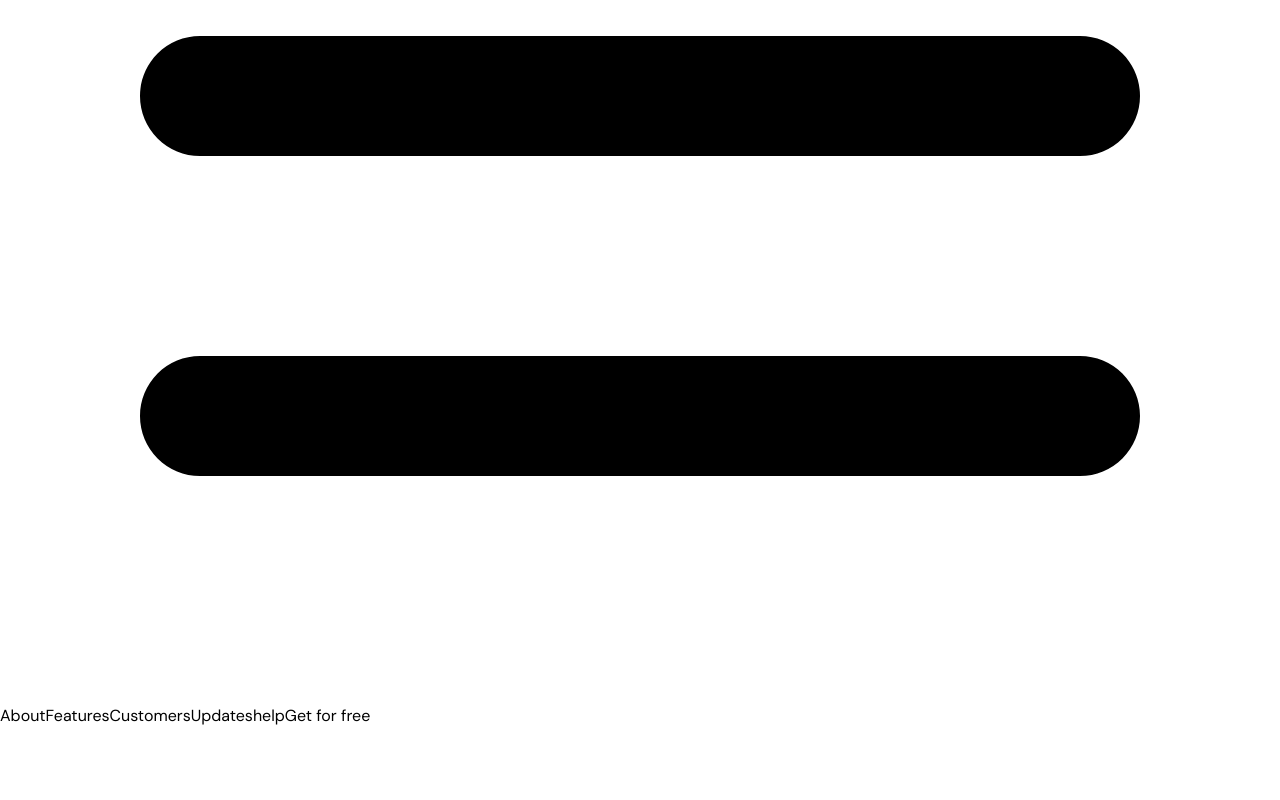
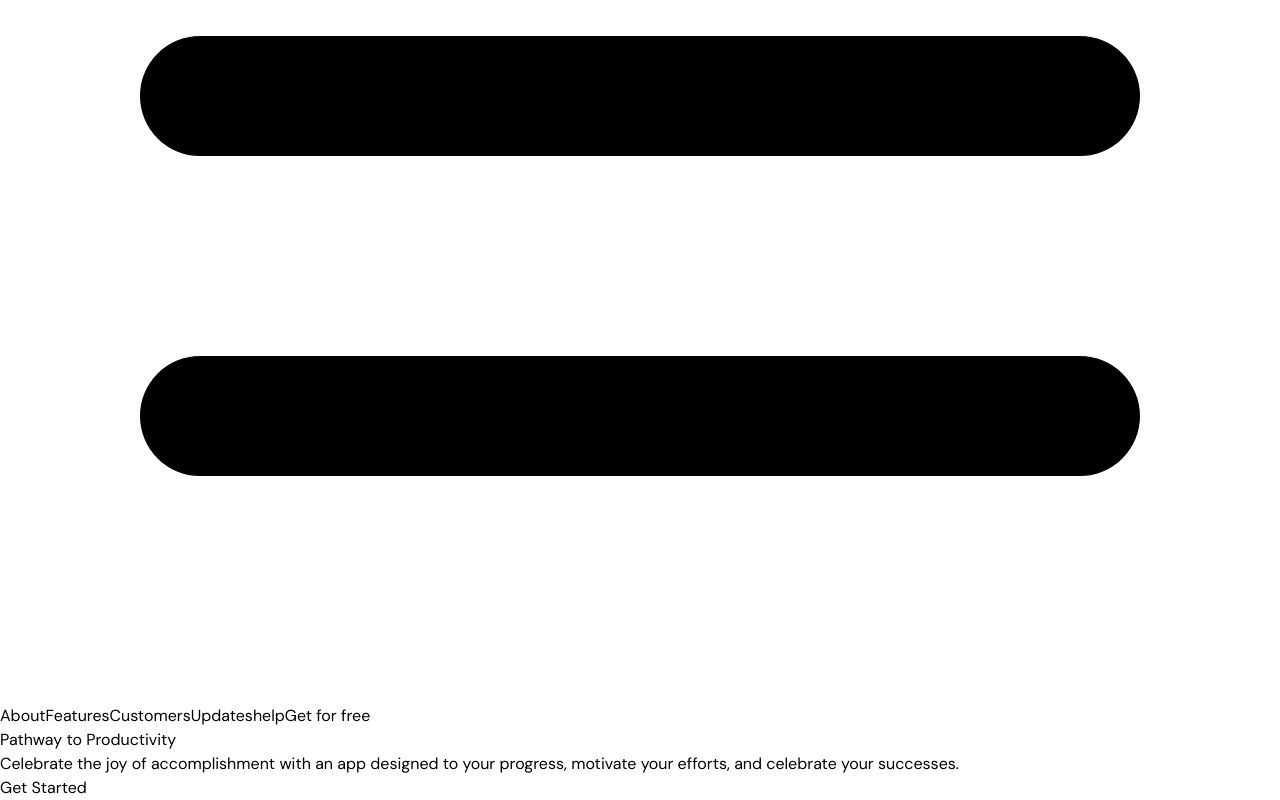
Before and after one commit to sdgsnehal/light-saas-landing-page, a Next.js app: page / in a window 1280 px wide. Shown: the part 1944-2744 px from the top of the page. Before the commit the page ends 2672 px from the top, so only its background shows below. Built offline with nearby package versions, Linux system fonts and the light colour scheme.

Commit message:
feat(page.tsx): add Hero component to the Home page for improved user experience feat(Hero.tsx): implement Hero component with content to showcase app features and encourage user engagement

```diff
--- a/src/app/page.tsx
+++ b/src/app/page.tsx
@@ -1,8 +1,10 @@
 import { Header } from "../sections/Header";
+import { Hero } from "../sections/Hero";
 export default function Home() {
   return (
     <>
       <Header />
+      <Hero />
     </>
   );
 }
--- a/src/sections/Hero.tsx
+++ b/src/sections/Hero.tsx
@@ -1,3 +1,17 @@
 export const Hero = () => {
-  return null;
+  return (
+    <section>
+      <div className="container">
+        <div></div>
+        <h1>Pathway to Productivity</h1>
+        <p>
+          Celebrate the joy of accomplishment with an app designed to your
+          progress, motivate your efforts, and celebrate your successes.
+        </p>
+        <div>
+          <button>Get Started</button>
+        </div>
+      </div>
+    </section>
+  );
 };
```
